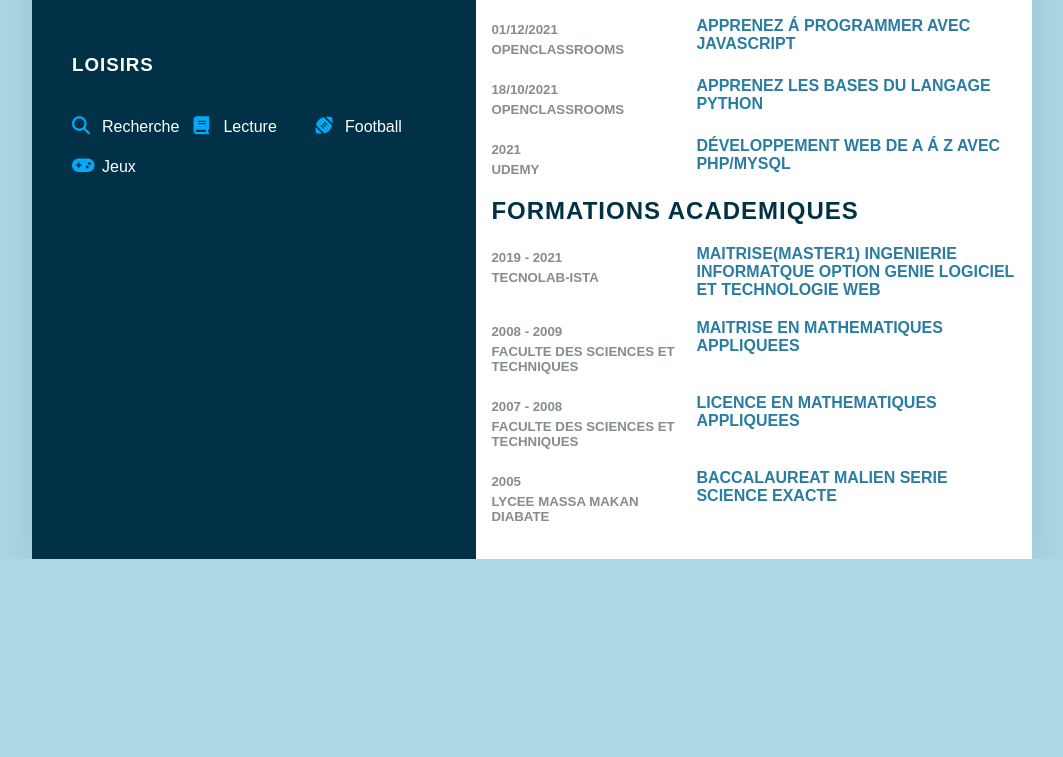
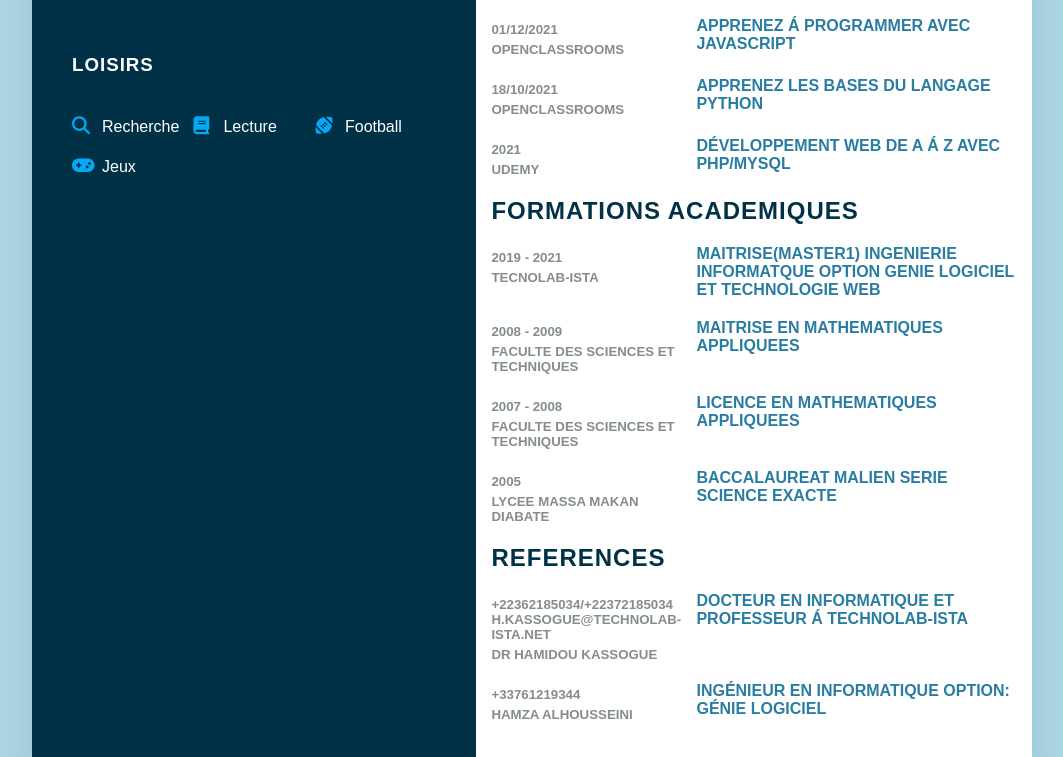
Before and after one commit to abdoulaye1403/cv_dev_web, a plain HTML site: page index.html in a window 1280 px wide. Shown: the part 1676-2433 px from the top of the page, without its empty margins (108-1171 px from the left). Before the commit the page ends 2235 px from the top, so only its background shows below. Drawn offline with Linux system fonts and the light colour scheme; a web font is replaced by a local one.

Commit message:
ajout de references

```diff
--- a/index.html
+++ b/index.html
@@ -377,6 +377,30 @@
             </div>
         </div>
       </div>
+      <div class="about">
+        <div class="about">
+          <h2 class="title2">References</h2>
+          <div class="box">
+            <div class="year_company">
+              <h5>+22362185034/+22372185034 <br> h.kassogue@technolab-ista.net</h5>
+              <h5>Dr Hamidou KASSOGUE</h5>
+            </div>
+            <div class="text">
+              <h4>Docteur en informatique et professeur á Technolab-Ista</h4>
+            </div>
+          </div>
+          <div class="box">
+            <div class="year_company">
+              <h5>+33761219344</h5>
+              <h5>Hamza Alhousseini</h5>
+            </div>
+            <div class="text">
+              <h4>Ingénieur en informatique option: génie logiciel</h4>
+            </div>
+          </div>
+
+        </div>
+      </div>
     </div>
   </div>
   </div>
```
